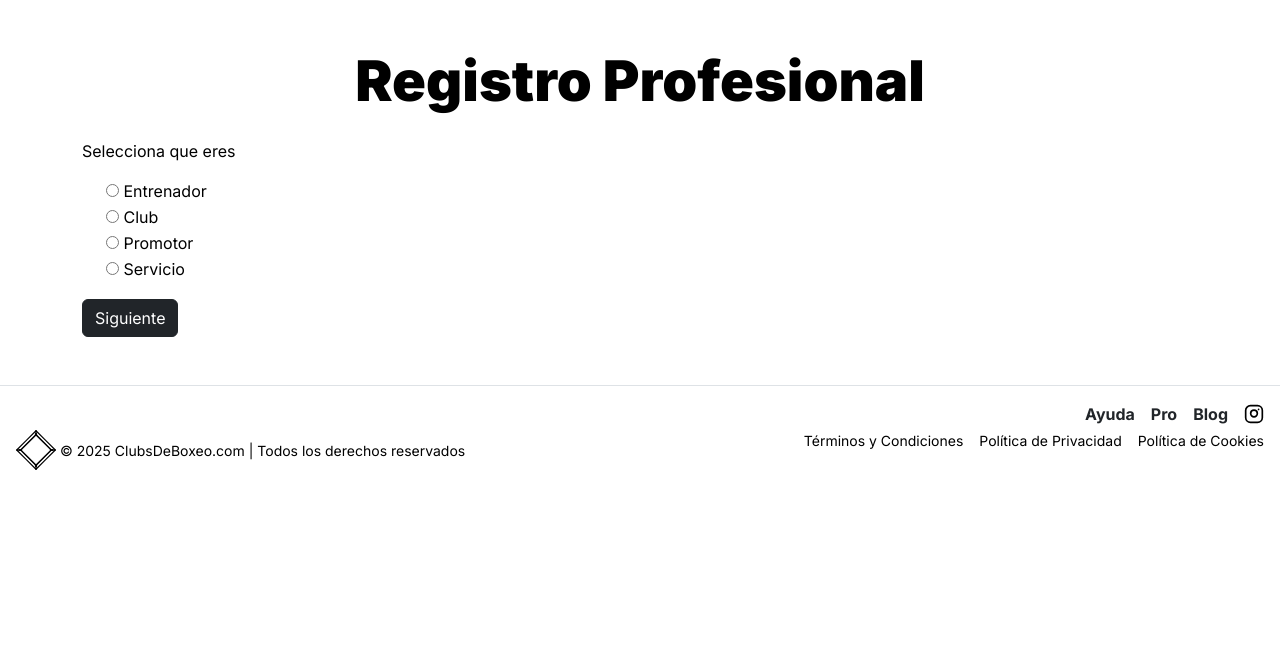
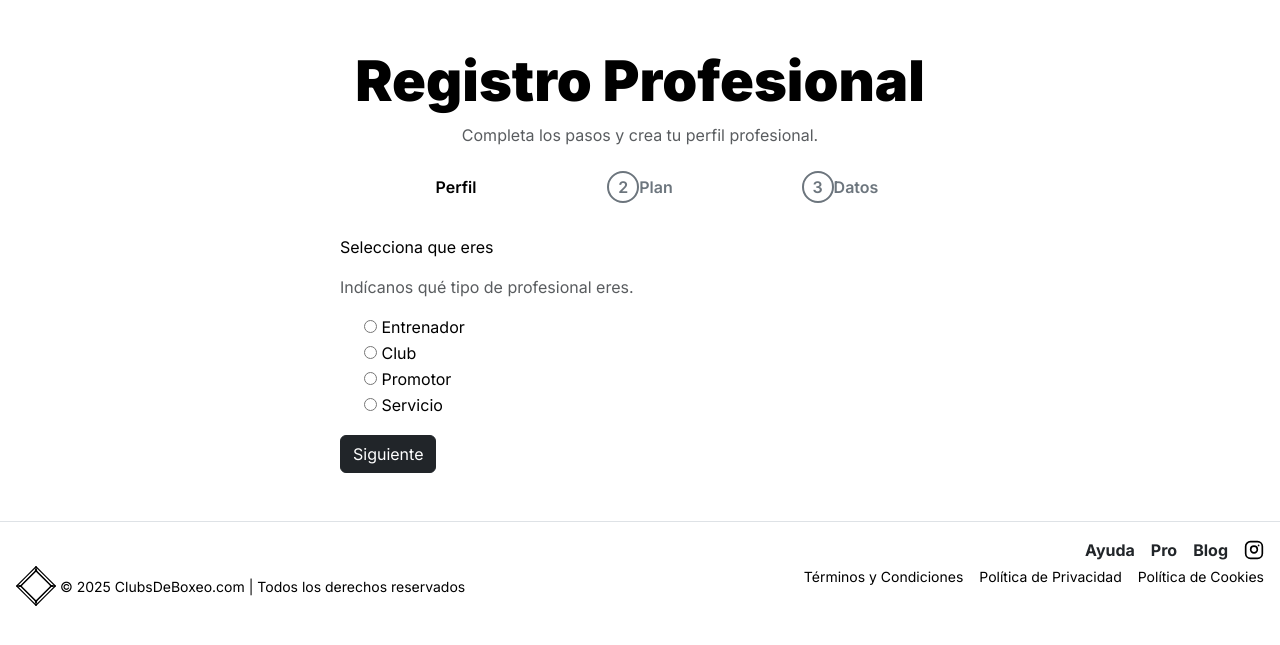
Before and after one commit to karlosavakian/directorio, a Django app: page /pro/registro/ in a window 1280 px wide. Shown: the part 97-742 px from the top of the page. Run offline with Django 5.2, Linux system fonts and the light colour scheme; a user stored in the database is signed in; data comes from the database, SQL or seed files in the repository; data that the repository does not hold is empty.

Commit message:
Move plan selection to registration step

```diff
--- a/static/css/main.css
+++ b/static/css/main.css
@@ -23,3 +23,19 @@
   border-color: #198754;
   background-color: rgba(25, 135, 84, 0.1);
 }
+
+
+.plan-card-price {
+  font-size: 1.5rem;
+  font-weight: 700;
+  margin-top: 1rem;
+}
+.plan-card ul {
+  margin-top: 1rem;
+  text-align: left;
+  padding-left: 0;
+  list-style: none;
+}
+.plan-card ul li {
+  margin-bottom: 0.5rem;
+}
--- /dev/null
+++ b/static/css/registro_pro.css
@@ -0,0 +1,32 @@
+.progress-steps {
+  display: flex;
+  justify-content: space-between;
+  margin-bottom: 2rem;
+  list-style: none;
+  padding: 0;
+}
+.progress-steps .step-item {
+  flex: 1;
+  text-align: center;
+  font-weight: 600;
+  color: #6c757d;
+}
+.progress-steps .step-item.active {
+  color: #000;
+}
+.progress-steps .step-item::before {
+  content: attr(data-step);
+  display: inline-flex;
+  width: 32px;
+  height: 32px;
+  align-items: center;
+  justify-content: center;
+  border-radius: 50%;
+  border: 2px solid currentColor;
+  margin-bottom: .5rem;
+  transition: background-color .3s, color .3s;
+}
+.progress-steps .step-item.active::before {
+  background-color: currentColor;
+  color: #fff;
+}
--- a/static/js/pro-registro.js
+++ b/static/js/pro-registro.js
@@ -1,5 +1,6 @@
 document.addEventListener('DOMContentLoaded', () => {
   const steps = ['step1', 'step2', 'step3'].map(id => document.getElementById(id));
+  const progress = ['step-label-1', 'step-label-2', 'step-label-3'].map(id => document.getElementById(id));
   const currentInput = document.getElementById('current-step');
   let current = parseInt(currentInput.value, 10) || 1;
   const clubFields = document.getElementById('club-fields');
@@ -11,6 +12,10 @@ document.addEventListener('DOMContentLoaded', () => {
     steps.forEach((step, idx) => {
       if (!step) return;
       step.classList.toggle('d-none', idx !== n - 1);
+    });
+    progress.forEach((item, idx) => {
+      if (!item) return;
+      item.classList.toggle('active', idx === n - 1);
     });
     current = n;
     currentInput.value = current;
--- a/templates/core/registro_pro.html
+++ b/templates/core/registro_pro.html
@@ -2,14 +2,24 @@
 {% load static %}
 {% block content %}
 <div class="container py-5">
-    <h1 class="text-center mb-4">Registro Profesional</h1>
-    <form method="post" class="profile-form">
-        {% csrf_token %}
-        {{ form.non_field_errors }}
-        <input type="hidden" name="current_step" id="current-step" value="{{ start_step }}">
+    <div class="mx-auto" style="max-width:600px;">
+        <h1 class="text-center mb-2">Registro Profesional</h1>
+        <p class="text-center text-muted mb-4">Completa los pasos y crea tu perfil profesional.</p>
+
+        <ul class="progress-steps mb-4">
+            <li class="step-item active" data-step="1" id="step-label-1">Perfil</li>
+            <li class="step-item" data-step="2" id="step-label-2">Plan</li>
+            <li class="step-item" data-step="3" id="step-label-3">Datos</li>
+        </ul>
+
+        <form method="post" class="profile-form">
+            {% csrf_token %}
+            {{ form.non_field_errors }}
+            <input type="hidden" name="current_step" id="current-step" value="{{ start_step }}">
 
         <div id="step1" class="step">
             <div class="mb-3">{{ form.tipo.label }}</div>
+            <p class="text-muted">Indícanos qué tipo de profesional eres.</p>
             {% for radio in form.tipo %}
             <div class="form-check">
                 {{ radio.tag }}
@@ -24,12 +34,35 @@
 
         <div id="step2" class="step d-none">
             <div class="mb-3">{{ form.plan.label }}</div>
-            <div class="row">
+            <p class="text-muted">Selecciona el plan que prefieras.</p>
+            <div class="row row-cols-1 row-cols-md-3 g-4 mb-4">
             {% for radio in form.plan %}
-                <div class="col-md-4 mb-3">
-                    <label class="plan-card {% if radio.choice_value == 'amateur' %}featured{% endif %}">
+                <div class="col">
+                    <label class="plan-card {% if radio.choice_value == 'amateur' %}featured{% endif %} h-100">
                         {{ radio.tag }}
-                        <div class="h5 mb-0">{{ radio.choice_label }}</div>
+                        <h3 class="mb-2">{{ radio.choice_label }}</h3>
+                        {% if radio.choice_value == 'gratis' %}
+                        <ul>
+                            <li>Presencia básica en el directorio</li>
+                            <li>Publicación de eventos</li>
+                            <li>Acceso a valoraciones</li>
+                        </ul>
+                        <div class="plan-card-price">0€ / mes</div>
+                        {% elif radio.choice_value == 'amateur' %}
+                        <ul>
+                            <li>Todos los beneficios del plan gratuito</li>
+                            <li>Galería de fotos y vídeos</li>
+                            <li>Estadísticas básicas</li>
+                        </ul>
+                        <div class="plan-card-price">9€ / mes</div>
+                        {% elif radio.choice_value == 'pro' %}
+                        <ul>
+                            <li>Promoción destacada en búsquedas</li>
+                            <li>Soporte prioritario</li>
+                            <li>Herramientas de marketing avanzadas</li>
+                        </ul>
+                        <div class="plan-card-price">19€ / mes</div>
+                        {% endif %}
                     </label>
                 </div>
             {% endfor %}
@@ -42,6 +75,7 @@
         </div>
 
         <div id="step3" class="step d-none">
+            <p class="text-muted">Rellena la información de tu perfil.</p>
             <div id="club-fields" class="d-none">
                 {% include 'core/_profile_fields.html' with form=club_form %}
             </div>
@@ -51,7 +85,8 @@
             <button type="button" class="btn btn-outline-dark me-2" id="prev3">Anterior</button>
             <button type="submit" class="btn btn-dark">Finalizar</button>
         </div>
-    </form>
+        </form>
+    </div>
 </div>
 {% endblock %}
 {% block extra_js %}
```
Also changed, not shown: templates/core/pro.html (+6 -4 lines).
